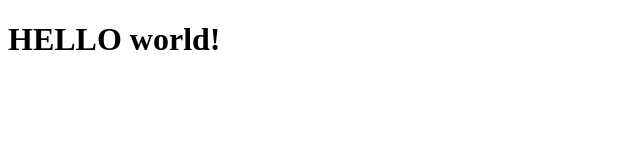
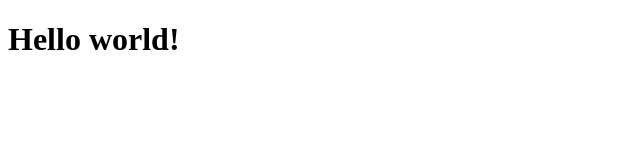
Before and after one commit to RomanMykolaichuk/wd2021, a plain HTML site: page index.html in a window 1280 px wide. Shown: the whole page, without its empty margins (0-640 px from the left). Drawn offline with Linux system fonts and the light colour scheme.

Commit message:
typo resolved

```diff
--- a/index.html
+++ b/index.html
@@ -7,6 +7,6 @@
     <title>Document</title>
 </head>
 <body>
-    <h1>HELLO world!</h1>
+    <h1>Hello world!</h1>
 </body>
 </html>
```
